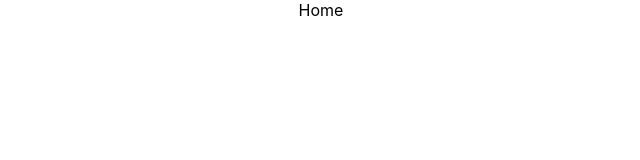
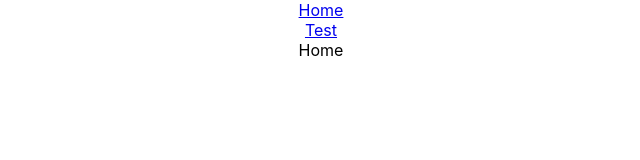
Before and after one commit to maxime-lalo/suivi_cours_4ibc_2024, a React (Create React App) app in the folder front-end/: page / in a window 1280 px wide. Shown: the top 160 px of the page, without its empty margins (319-959 px from the left). Built offline with nearby package versions, Linux system fonts and the light colour scheme.

Commit message:
:sparkles: Routing done

```diff
--- a/front-end/src/Routing.tsx
+++ b/front-end/src/Routing.tsx
@@ -1,13 +1,27 @@
 import { createBrowserRouter, RouterProvider } from "react-router-dom";
 import ModuleConfig from "./config/ModuleConfig";
 import HomePage from "./components/pages/HomePage";
+import ModulePage from "./components/materials/ModulePage";
+import TestPage from "./components/pages/TestPage";
 
 const pages = ModuleConfig.getInstance().getConfig().modules.pages;
 
 const router = createBrowserRouter([
   {
     path: pages.Home.props.path,
-    element: <HomePage />,
+    element: (
+      <ModulePage from={pages.Home}>
+        <HomePage />
+      </ModulePage>
+    ),
+  },
+  {
+    path: pages.Test.props.path,
+    element: (
+      <ModulePage from={pages.Test}>
+        <TestPage />
+      </ModulePage>
+    ),
   },
 ]);
 
--- /dev/null
+++ b/front-end/src/components/materials/ModulePage/index.tsx
@@ -0,0 +1,27 @@
+import React, { useEffect } from "react";
+import { useNavigate } from "react-router-dom";
+import ModuleConfig from "../../../config/ModuleConfig";
+
+type IProps = {
+  from: {
+    enabled: boolean;
+    props?: {
+      [key: string]: unknown;
+    };
+  };
+  children: React.ReactNode;
+};
+
+const pages = ModuleConfig.getInstance().getConfig().modules.pages;
+
+export default function ModulePage(props: IProps) {
+  const navigate = useNavigate();
+
+  useEffect(() => {
+    if (!props.from.enabled) {
+      navigate(pages.Home.props.path);
+    }
+  }, [navigate, props.from.enabled]);
+  if (!props.from.enabled) return null;
+  return <React.Fragment>{props.children}</React.Fragment>;
+}
--- /dev/null
+++ b/front-end/src/components/materials/NavMenu/classes.module.scss
@@ -0,0 +1,2 @@
+.root {
+}
--- /dev/null
+++ b/front-end/src/components/materials/NavMenu/index.tsx
@@ -0,0 +1,17 @@
+import { Link } from "react-router-dom";
+import ModuleConfig from "../../../config/ModuleConfig";
+import classes from "./classes.module.scss";
+const pages = ModuleConfig.getInstance().getConfig().modules.pages;
+
+export default function NavMenu() {
+  return (
+    <div className={classes["root"]}>
+      <div className={classes["item"]}>
+        <Link to={pages.Home.props.path}>Home</Link>
+      </div>
+      <div className={classes["item"]}>
+        <Link to={pages.Test.props.path.replace(":seconds", "50")}>Test</Link>
+      </div>
+    </div>
+  );
+}
--- a/front-end/src/components/pages/PageTemplate/index.tsx
+++ b/front-end/src/components/pages/PageTemplate/index.tsx
@@ -1,5 +1,6 @@
 import { useEffect } from "react";
 import classes from "./classes.module.scss";
+import NavMenu from "../../materials/NavMenu";
 
 type IProps = {
   children?: React.ReactNode;
@@ -14,7 +15,9 @@ export default function PageTemplate(props: IProps) {
 
   return (
     <div className={classes["root"]}>
-      <header className={"menu"}>{/*notre menu */}</header>
+      <header className={"menu"}>
+        <NavMenu />
+      </header>
       <main className={classes["body"]}>
         <div className={classes["content"]}>{props.children}</div>
       </main>
--- /dev/null
+++ b/front-end/src/components/pages/TestPage/classes.module.scss
@@ -0,0 +1,2 @@
+.root {
+}
--- /dev/null
+++ b/front-end/src/components/pages/TestPage/index.tsx
@@ -0,0 +1,14 @@
+import { useParams } from "react-router-dom";
+import Timer from "../../elements/Timer";
+import PageTemplate from "../PageTemplate";
+
+export default function TestPage() {
+  const { seconds } = useParams();
+  if (!seconds) return null;
+
+  return (
+    <PageTemplate tabTitle="Test">
+      <Timer seconds={parseInt(seconds)} />
+    </PageTemplate>
+  );
+}
--- a/front-end/src/config/ModuleConfig/development.json
+++ b/front-end/src/config/ModuleConfig/development.json
@@ -7,6 +7,12 @@
         "props": {
           "path": "/"
         }
+      },
+      "Test": {
+        "enabled": true,
+        "props": {
+          "path": "/test/:seconds"
+        }
       }
     }
   }
--- a/front-end/src/config/ModuleConfig/production.json
+++ b/front-end/src/config/ModuleConfig/production.json
@@ -7,6 +7,12 @@
         "props": {
           "path": "/"
         }
+      },
+      "Test": {
+        "enabled": true,
+        "props": {
+          "path": "/test"
+        }
       }
     }
   }
--- a/front-end/src/config/ModuleConfig/staging.json
+++ b/front-end/src/config/ModuleConfig/staging.json
@@ -7,6 +7,12 @@
         "props": {
           "path": "/"
         }
+      },
+      "Test": {
+        "enabled": true,
+        "props": {
+          "path": "/test"
+        }
       }
     }
   }
```
